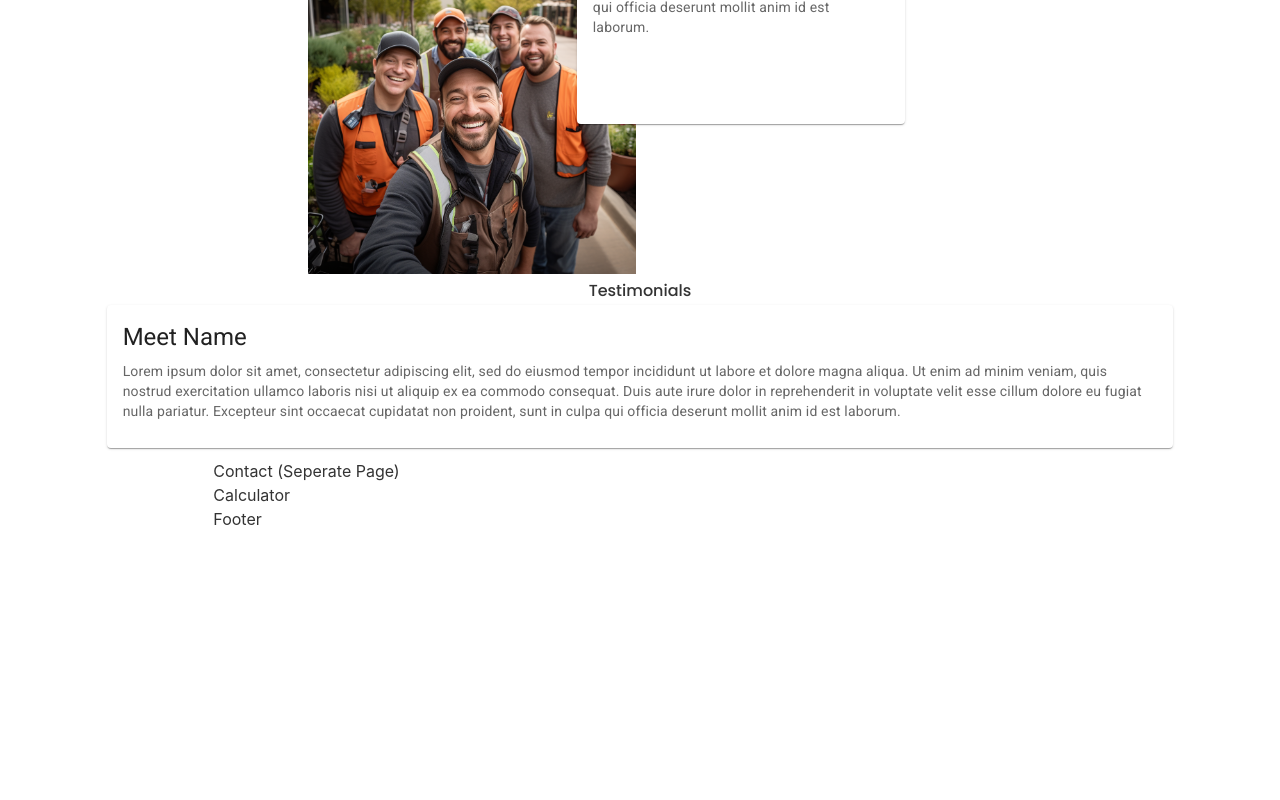
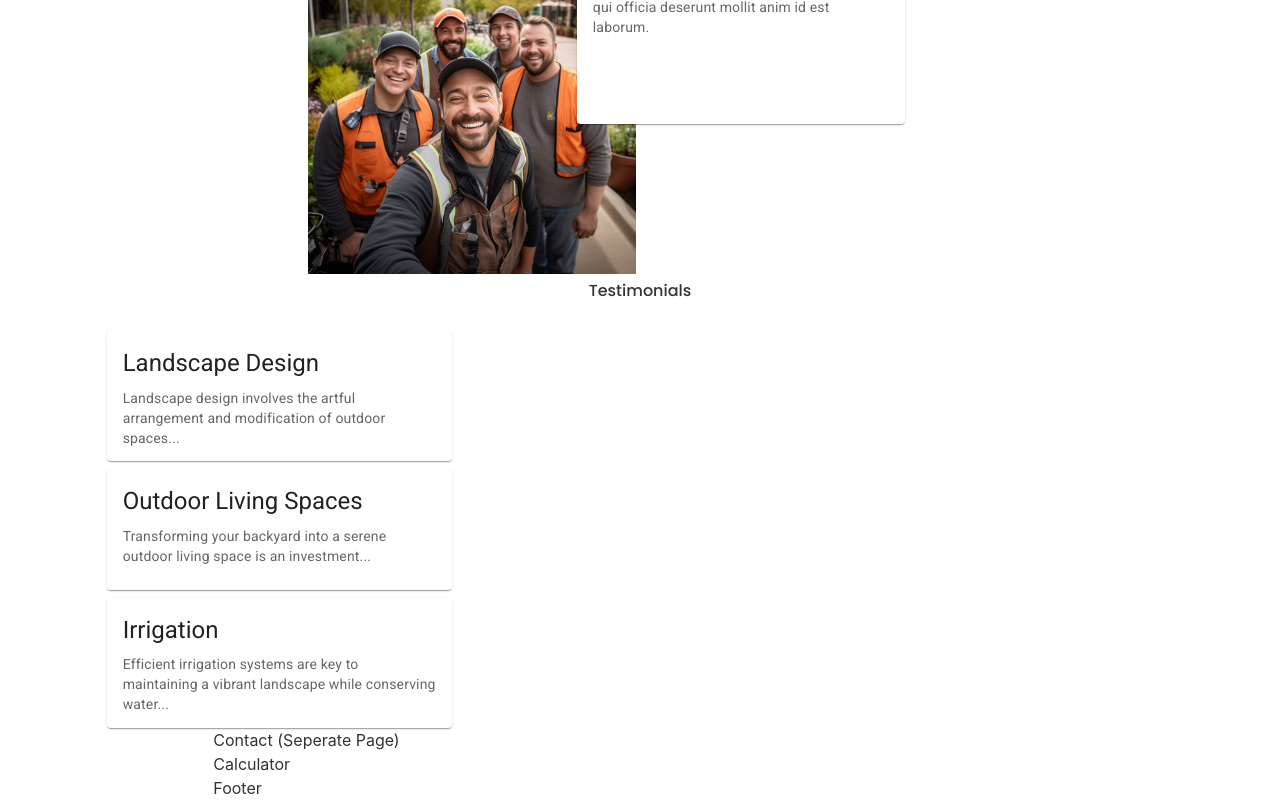
Before and after one commit to johnlundy94/landscape, a React (Create React App) app: page / in a window 1280 px wide. Shown: the part 2129-2929 px from the top of the page. Before the commit the page ends 2660 px from the top, so only its background shows below. Built offline with nearby package versions, Linux system fonts and the light colour scheme.

Commit message:
Added testimonials data

```diff
--- a/src/components/Testimonials.js
+++ b/src/components/Testimonials.js
@@ -1,34 +1,19 @@
-import Card from "@mui/material/Card";
-import CardContent from "@mui/material/CardContent";
-import Typography from "@mui/material/Typography";
 import "../styles/Testimonials.css";
+import TestimonialsCard from "./TestimonialsCard";
+import testimonialsData from "../data/testimonialsData";
 
 function Testimonials() {
   return (
     <div className="testimonials-container">
       <h1 className="testimonials-title">Testimonials</h1>
-
-      <Card className="testimonials-card">
-        <CardContent>
-          <Typography
-            gutterBottom
-            variant="h5"
-            component="div"
-            className="color"
-          >
-            Meet Name
-          </Typography>
-          <Typography variant="body2" color="text.secondary">
-            Lorem ipsum dolor sit amet, consectetur adipiscing elit, sed do
-            eiusmod tempor incididunt ut labore et dolore magna aliqua. Ut enim
-            ad minim veniam, quis nostrud exercitation ullamco laboris nisi ut
-            aliquip ex ea commodo consequat. Duis aute irure dolor in
-            reprehenderit in voluptate velit esse cillum dolore eu fugiat nulla
-            pariatur. Excepteur sint occaecat cupidatat non proident, sunt in
-            culpa qui officia deserunt mollit anim id est laborum.
-          </Typography>
-        </CardContent>
-      </Card>
+      {testimonialsData.map((testimonial, index) => (
+        <TestimonialsCard
+          key={testimonial.id}
+          title={testimonial.title}
+          description={testimonial.description}
+          className={`testimonials-card${testimonial.id}`}
+        />
+      ))}
     </div>
   );
 }
--- /dev/null
+++ b/src/components/TestimonialsCard.js
@@ -0,0 +1,20 @@
+import Card from "@mui/material/Card";
+import CardContent from "@mui/material/CardContent";
+import Typography from "@mui/material/Typography";
+
+function TestimonialsCard({ className, title, description }) {
+  return (
+    <Card className={className} sx={{ maxWidth: 345 }}>
+      <CardContent>
+        <Typography gutterBottom variant="h5" component="div">
+          {title}
+        </Typography>
+        <Typography variant="body2" color="text.secondary">
+          {description}
+        </Typography>
+      </CardContent>
+    </Card>
+  );
+}
+
+export default TestimonialsCard;
--- a/src/data/testimonialsData.js
+++ b/src/data/testimonialsData.js
@@ -1,25 +1,22 @@
-const servicesData = [
+const testimonialsData = [
   {
     id: 1,
     title: "Landscape Design",
     description:
       "Landscape design involves the artful arrangement and modification of outdoor spaces...",
-    link: "/services/landscape-design",
   },
   {
     id: 2,
     title: "Outdoor Living Spaces",
     description:
       "Transforming your backyard into a serene outdoor living space is an investment...",
-    link: "/services/outdoor-living",
   },
   {
     id: 3,
     title: "Irrigation",
     description:
       "Efficient irrigation systems are key to maintaining a vibrant landscape while conserving water...",
-    link: "/services/irrigation",
   },
 ];
 
-export default servicesData;
+export default testimonialsData;
--- a/src/styles/Testimonials.css
+++ b/src/styles/Testimonials.css
@@ -11,8 +11,13 @@
     text-align: center;
 }
 
-.testimonials-card {
-    max-width: 100%;
-    z-index: 2;
-    grid-row: 2;
+/* .testimonials-card1 {
+
 }
+
+.testimonials-card2 {
+
+}
+.testimonials-card3 {
+
+} */
```
